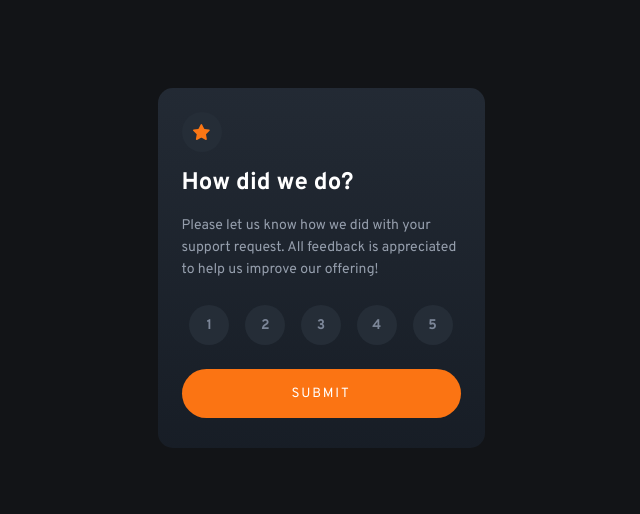
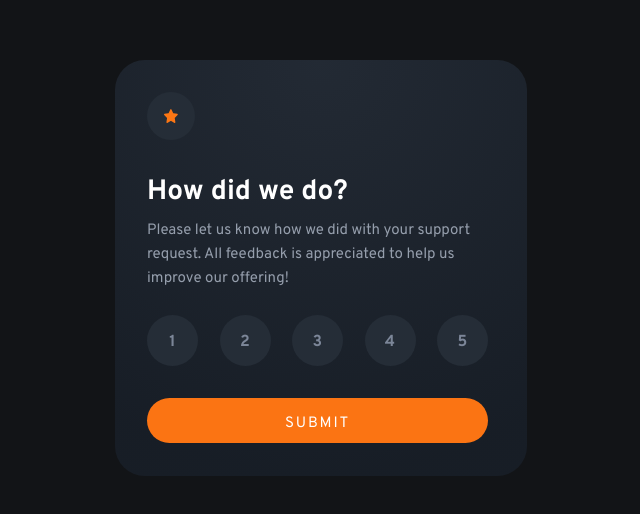
Before and after one commit to mikehwebdev/Interactive-rating-component, a website built with Vite: page index.html in a window 1280 px wide. Shown: the part 132-646 px from the top of the page, without its empty margins (319-959 px from the left). Built offline with nearby package versions, Linux system fonts and the light colour scheme.

Commit message:
Styling changes

```diff
--- a/index.html
+++ b/index.html
@@ -12,17 +12,17 @@
   </head>
   <body>
     <section id="screen-one" >
-      <div class="circle star">
+      <div class="star">
         <img src="img/icon-star.svg" alt="Star icon">
       </div>
       <h1 class="question-title">How did we do?</h1>
       <p class="question-text">Please let us know how we did with your support request. All feedback is appreciated to help us improve our offering!</p>
       <div id="buttons-container">
-        <div class="score-btn circle">1</div>
-        <div class="score-btn circle">2</div>
-        <div class="score-btn circle">3</div>
-        <div class="score-btn circle">4</div>
-        <div class="score-btn circle">5</div>
+        <div class="score-btn">1</div>
+        <div class="score-btn">2</div>
+        <div class="score-btn">3</div>
+        <div class="score-btn">4</div>
+        <div class="score-btn">5</div>
       </div>
       <button class="submit-btn">Submit</button>
     </section>
--- a/style.css
+++ b/style.css
@@ -2,7 +2,6 @@
     box-sizing: border-box;
     margin: 0;
     font-family: 'Overpass', sans-serif;
-
 }
 
 body {
@@ -17,7 +16,7 @@ body {
     display: flex;
     flex-direction: column;
     height: 360px;
-    background-image: linear-gradient(to bottom, hsl(215,20%,17%), hsl(215,24%,12%) );
+    background-image: radial-gradient(98.96% 98.96% at 50% 0%, hsl(215,20%,17%), hsl(215,24%,12%) );
     width: 327px;
     padding: 0 24px;
     border-radius: 15px;
@@ -25,40 +24,59 @@ body {
 
 .star {
     margin-top: 24px;
-}
-
-.circle {
     display: flex;
     justify-content: center;
     align-items: center;
     width: 40px;
     height: 40px;
-    background-color: hsl(213, 19%, 18%);
+    background-color: hsla(213, 19%, 18%, 100%);
     color: hsl(217, 12%, 54%);
     border-radius: 50%;
     font-size: 14px;
     font-weight: 700;
 }
 
+.star > img {
+    width: 14px;
+    height: 14px;
+}
+
 .question-title {
     font-size: 24px;
     font-weight: 700;
     color: hsl(0, 100%, 100%);
-    margin-top: 16px;
+    margin-top: 20px;
 }
 
 .question-text {
     color: hsl(216, 12%, 63%);
     font-size: 14px;
     line-height: 22px;
-    margin-top: 17px;
+    margin-top: 12px;
 }
 
 #buttons-container {
     margin-top: 24px;
     display: flex;
     flex-direction: row;
-    justify-content: space-around;
+    justify-content: space-between;
+}
+
+.score-btn {
+    display: flex;
+    justify-content: center;
+    align-items: center;
+    width: 42px;
+    height: 42px;
+    background-color: hsl(213, 19%, 18%);
+    color: hsl(217, 12%, 54%);
+    border-radius: 50%;
+    font-size: 14px;
+    line-height: 24px;
+    font-style: normal;
+    font-weight: 700;
+    letter-spacing: 0.175px;
+    padding-top: 3px;
 }
 
 .submit-btn {
@@ -69,13 +87,15 @@ body {
     margin-top: 24px;
     color: hsl(0,0%,100%);
     text-transform: uppercase;
-    letter-spacing: 1.87px;
+    letter-spacing: 1.867px;
+    width: 279px;
+    height: 45px;
+    font-size: 14px;
 }
 
 .selected {
     background-color: hsl(217, 12%, 63%);
     color: hsl(0,0%,100%);
-
 }
 
 #screen-two {
@@ -89,7 +109,6 @@ body {
     color: white;
     border-radius: 15px;
     padding: 0 24px;
-
 }
 
 .thanks-image {
@@ -105,21 +124,18 @@ body {
     width: 168px;
     height: 32px;
     font-size: 14px;
-    color: hsl(24, 97%, 53%);
+    color: hsl(25, 97%, 53%);
     margin-top: 24px;
     background-color: hsl(213, 19%, 18%);
     border-radius: 22.5px;
     text-align: center;
 }
 
-.score-confirmation > p {
-    margin-bottom: 7px;
-}
-
 h2 {
-    margin-top: 24px;
+    margin-top: 32px;
     font-size: 24px;
     font-weight: 700;
+    font-style: normal;
 }
 
 .feedback-text {
@@ -129,12 +145,59 @@ h2 {
     font-size: 14px;
 }
 
-@media (min-width: 600px) {
-    .circle:hover {
+@media (min-width: 500px) {
+
+    #screen-one {
+        width: 412px;
+        height: 416px;
+        padding: 0 39px 0 32px;
+        border-radius: 30px;
+    }
+
+    .star {
+        margin-top: 32px;
+        width: 48px;
+        height: 48px;
+    }
+
+    .question-title {
+        margin-top: 34px;
+        font-size: 28px;
+        font-style: normal;
+        font-weight: 700;
+        line-height: normal;
+    }
+
+    .question-text {
+        margin-top: 9px;
+        font-size: 15px;
+        font-style: normal;
+        font-weight: 400;
+        line-height: 24px;
+    }
+
+    #buttons-container {
+        width: 341px;
+    }
+
+    .score-btn {
+        width: 51px;
+        height: 51px;
+        font-size: 16px;
+    }
+
+    .score-btn:hover {
         background-color: hsl(25, 97%, 53%);
         color: white;
         cursor: pointer;
-        }
+    }
+
+    .submit-btn {
+        margin-top: 32px;
+        font-size: 15px;
+        width: 341px;
+        height: 45px;
+    }
 
     .submit-btn:hover {
         background-color: white;
@@ -142,7 +205,38 @@ h2 {
         cursor: pointer;
     }
 
-    #screen-one {
+    #screen-two {
+        width: 412px;
+        height: 416px;
+        padding: 0 40px 0 32px;
+        border-radius: 30px;
+    }
 
+    .thanks-image {
+        margin-top: 45px;
+        width: 162px;
+    }
+
+    .score-confirmation {
+        margin-top: 32px;
+        font-size: 15px;
+        width: 193px;
+        height: 32px;
+        line-height: 24px;
+        text-align: center;
+    }
+
+    h2 {
+        font-size: 28px;
+        font-style: normal;
+        font-weight: 700;
+        line-height: normal;
+        margin-top: 36px;
+    }
+
+    .feedback-text {
+        margin-top: 9px;
+        font-size: 15px;
+        line-height: 24px;
     }
 }
```
